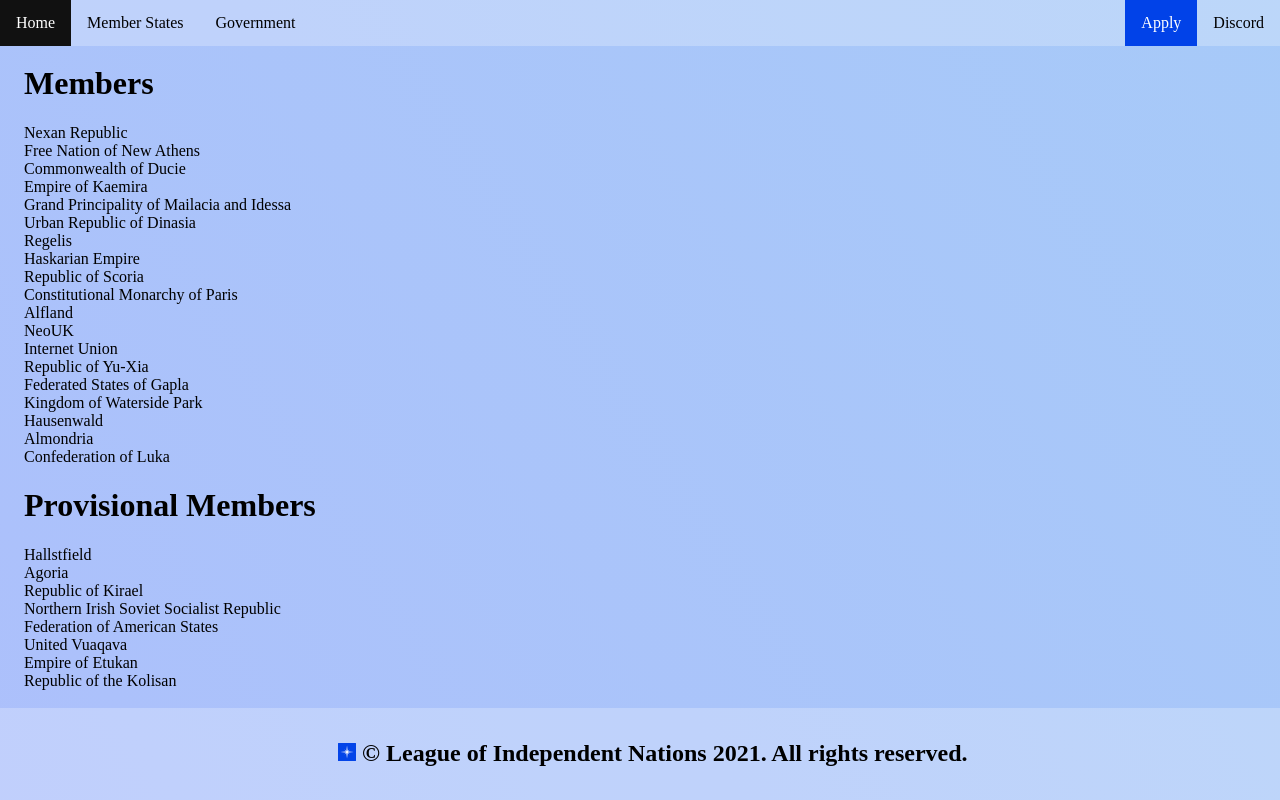
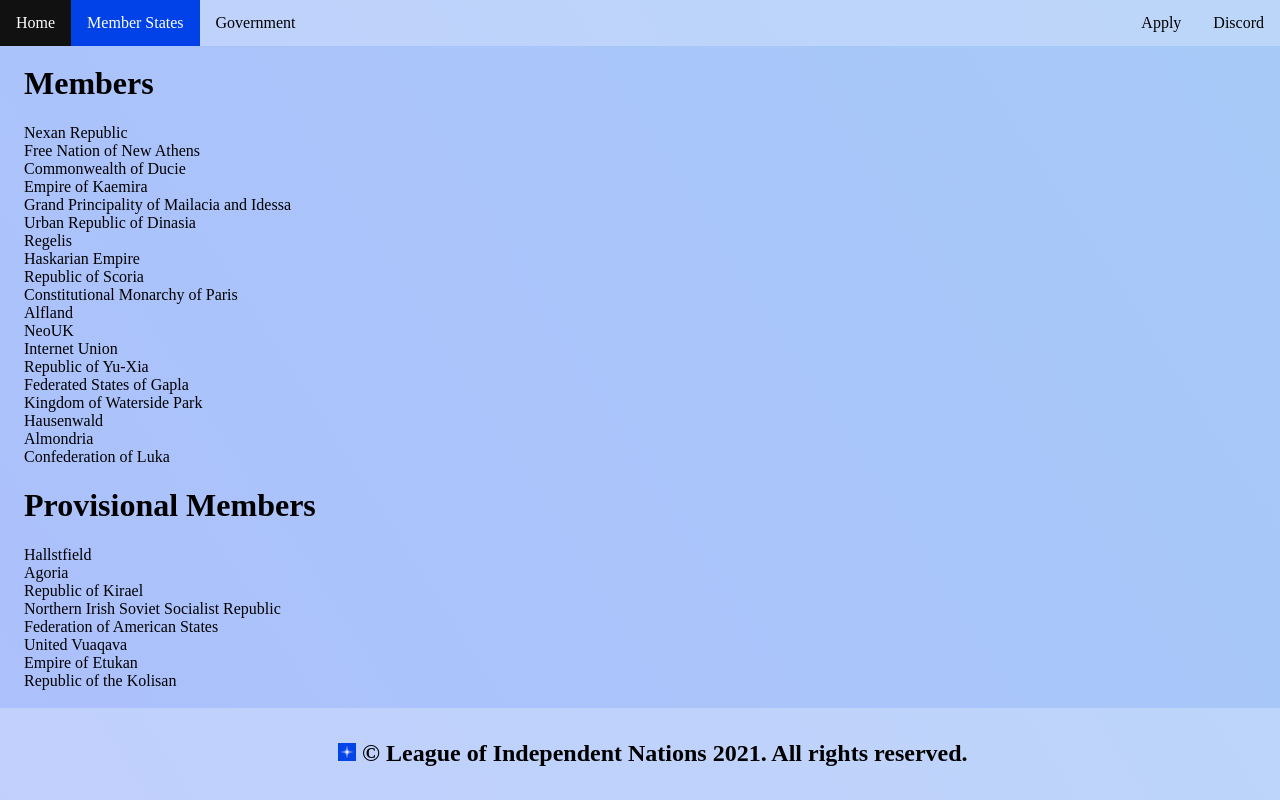
Before and after one commit to League-of-Independent-Nations/League-of-Independent-Nations.github.io, a plain HTML site: page members/index.html in a window 1280 px wide. Drawn offline with Linux system fonts and the light colour scheme.

Commit message:
Update index.html

```diff
--- a/members/index.html
+++ b/members/index.html
@@ -9,10 +9,10 @@
   <body>
     <ul class="navbar">
       <li><a href="/">Home</a></li>
-      <li><a href="/members">Member States</a></li>
+      <li><a href="/members" class="active">Member States</a></li>
       <li><a href="/government">Government</a></li>
       <li style="float:right"><a href="https://discord.gg/NnGeJ6Z">Discord</a></li>
-      <li style="float:right"><a href="" class="active">Apply</a></li>
+      <li style="float:right"><a href="">Apply</a></li>
     </ul>
     <br>
     <br>
```
